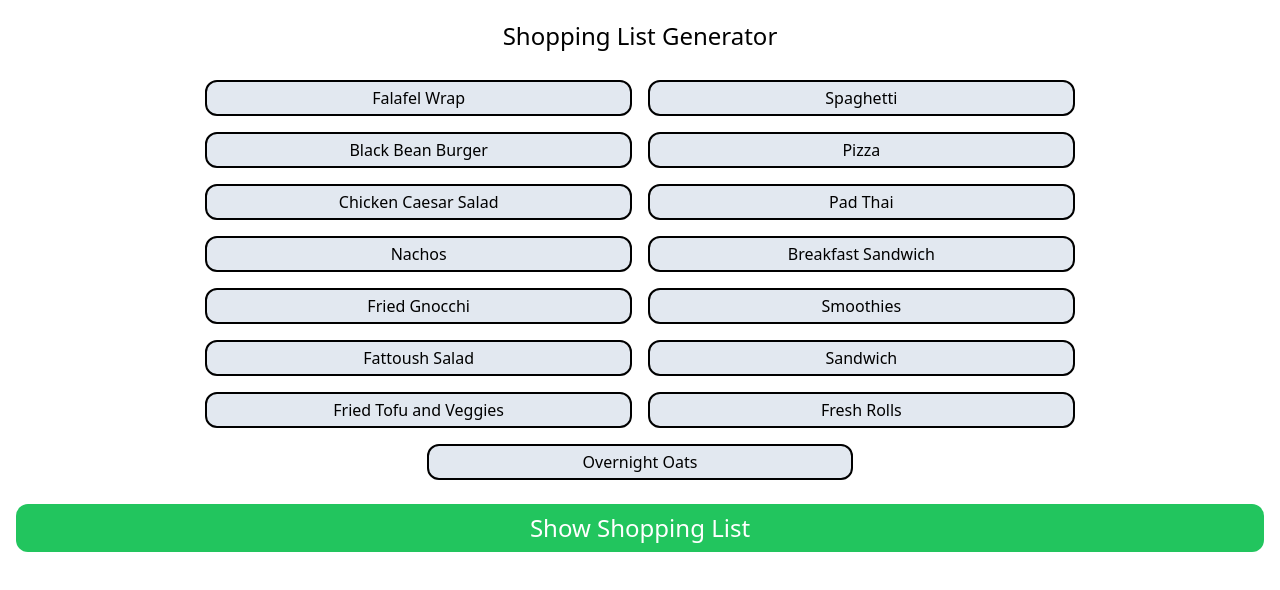
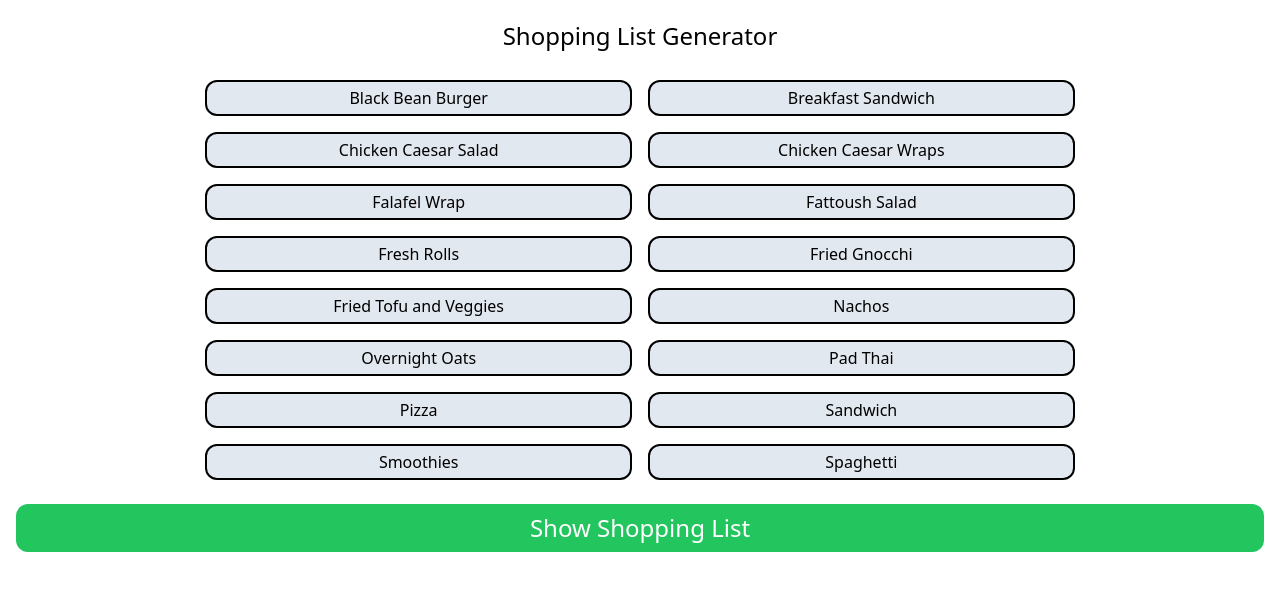
Before and after one commit to erinlynagh/shopping-list-generator, a Next.js app: page / in a window 1280 px wide. Shown: the top 590 px of the page. Built offline with nearby package versions, Linux system fonts and the light colour scheme.

Commit message:
New list categories

```diff
--- a/pages/index.js
+++ b/pages/index.js
@@ -4,34 +4,33 @@ import React, { useState } from "react";
 import Modal from "react-modal";
 
 const categories = {
-  vegetables: { name: "Vegetables" },
-  other: { name: "Other" },
-  fruits: { name: "Fruits" },
-  meat: { name: "Meat" },
-  dairy: { name: "Dairy" },
-  bread: { name: "Bread" },
+  produce: { name: "Produce" },
+  other: { name: "Pantry" },
+  freezer: { name: "Freezer" },
+  fridge: { name: "Fridge" },
+  bakery: { name: "Bakery" },
 };
 
 const ingredients = {
   falafel: {
     name: "Falafel",
-    category: categories.other,
+    category: categories.fridge,
   },
   lettuce: {
     name: "Lettuce",
-    category: categories.vegetables,
+    category: categories.produce,
   },
   tomato: {
     name: "Tomato",
-    category: categories.vegetables,
+    category: categories.produce,
   },
   naan: {
     name: "Naan Bread",
-    category: categories.bread,
+    category: categories.bakery,
   },
   onion: {
     name: "Onion",
-    category: categories.vegetables,
+    category: categories.produce,
   },
   hummus: {
     name: "Hummus",
@@ -39,7 +38,7 @@ const ingredients = {
   },
   parsley: {
     name: "Parsley",
-    category: categories.vegetables,
+    category: categories.produce,
   },
   mayo: {
     name: "Mayo",
@@ -47,10 +46,10 @@ const ingredients = {
   },
   cucumber: {
     name: "Cucumber",
-    category: categories.vegetables,
+    category: categories.produce,
   },
-  olive: {
-    name: "Olive",
+  olives: {
+    name: "Olives",
     category: categories.other,
   },
   spaghetti: {
@@ -63,47 +62,47 @@ const ingredients = {
   },
   meatballs: {
     name: "Meatballs",
-    category: categories.meat,
+    category: categories.freezer,
   },
   parmesean: {
     name: "Parmesean",
-    category: categories.dairy,
+    category: categories.fridge,
   },
   blackBeanBurger: {
     name: "Black Bean Burger",
-    category: categories.meat,
+    category: categories.freezer,
   },
   cheddar: {
     name: "Cheddar",
-    category: categories.dairy,
+    category: categories.fridge,
   },
   buns: {
     name: "Buns",
-    category: categories.bread,
+    category: categories.bakery,
   },
   fries: {
     name: "Fries",
-    category: categories.other,
+    category: categories.freezer,
   },
   dough: {
     name: "Dough",
-    category: categories.bread,
+    category: categories.bakery,
   },
   mozzarella: {
     name: "Mozzarella",
-    category: categories.dairy,
+    category: categories.fridge,
   },
   basil: {
     name: "Basil",
-    category: categories.vegetables,
+    category: categories.produce,
   },
   garlic: {
     name: "Garlic",
-    category: categories.vegetables,
+    category: categories.produce,
   },
   chicken: {
     name: "Chicken",
-    category: categories.meat,
+    category: categories.freezer,
   },
   caesarDressing: {
     name: "Caesar Dressing",
@@ -123,7 +122,7 @@ const ingredients = {
   },
   tofu: {
     name: "Tofu",
-    category: categories.vegetables,
+    category: categories.produce,
   },
   peanuts: {
     name: "Peanuts",
@@ -135,19 +134,19 @@ const ingredients = {
   },
   carrots: {
     name: "Carrots",
-    category: categories.vegetables,
+    category: categories.produce,
   },
   broccoli: {
     name: "Broccoli",
-    category: categories.vegetables,
+    category: categories.produce,
   },
   lime: {
     name: "Lime",
-    category: categories.fruits,
+    category: categories.produce,
   },
   cilantro: {
     name: "Cilantro",
-    category: categories.vegetables,
+    category: categories.produce,
   },
   sesameOil: {
     name: "Sesame Oil",
@@ -159,7 +158,7 @@ const ingredients = {
   },
   groundBeef: {
     name: "Ground Beef",
-    category: categories.meat,
+    category: categories.freezer,
   },
   salsa: {
     name: "Salsa",
@@ -167,7 +166,11 @@ const ingredients = {
   },
   avocado: {
     name: "Avocado",
-    category: categories.fruits,
+    category: categories.produce,
+  },
+  tortilla: {
+    name: "Tortilla",
+    category: categories.bakery,
   },
   texMexSeasoning: {
     name: "Tex Mex Seasoning",
@@ -175,15 +178,15 @@ const ingredients = {
   },
   eggs: {
     name: "Eggs",
-    category: categories.other,
+    category: categories.freezer,
   },
   hashbrown: {
     name: "Hashbrown",
-    category: categories.other,
+    category: categories.freezer,
   },
   sausage: {
     name: "Sausage",
-    category: categories.meat,
+    category: categories.freezer,
   },
   gnocchi: {
     name: "Gnocchi",
@@ -195,7 +198,7 @@ const ingredients = {
   },
   milk: {
     name: "Milk",
-    category: categories.dairy,
+    category: categories.fridge,
   },
   juice: {
     name: "Juice",
@@ -207,11 +210,11 @@ const ingredients = {
   },
   frozenFruit: {
     name: "Frozen Fruit",
-    category: categories.other,
+    category: categories.freezer,
   },
   greenPepper: {
     name: "Green Pepper",
-    category: categories.vegetables,
+    category: categories.produce,
   },
   fattoushDressing: {
     name: "Fattoush Dressing",
@@ -219,11 +222,11 @@ const ingredients = {
   },
   deliMeat: {
     name: "Deli Meat",
-    category: categories.meat,
+    category: categories.fridge,
   },
   frozenVegetables: {
     name: "Frozen Vegetables",
-    category: categories.other,
+    category: categories.freezer,
   },
   ricePaper: {
     name: "Rice Paper",
@@ -239,7 +242,7 @@ const ingredients = {
   },
   blueberries: {
     name: "Blueberries",
-    category: categories.fruits,
+    category: categories.produce,
   },
   chocolateChips: {
     name: "Chocolate Chips",
@@ -248,31 +251,6 @@ const ingredients = {
 };
 
 const recipes = [
-  {
-    name: "Falafel Wrap",
-    ingredients: [
-      ingredients.falafel,
-      ingredients.lettuce,
-      ingredients.tomato,
-      ingredients.naan,
-      ingredients.onion,
-      ingredients.hummus,
-      ingredients.parsley,
-      ingredients.mayo,
-      ingredients.cucumber,
-      ingredients.olive,
-    ],
-  },
-  {
-    name: "Spaghetti",
-    ingredients: [
-      ingredients.spaghetti,
-      ingredients.tomatoSauce,
-      ingredients.meatballs,
-      ingredients.parmesean,
-      ingredients.onion,
-    ],
-  },
   {
     name: "Black Bean Burger",
     ingredients: [
@@ -287,14 +265,13 @@ const recipes = [
     ],
   },
   {
-    name: "Pizza",
+    name: "Breakfast Sandwich",
     ingredients: [
-      ingredients.dough,
-      ingredients.tomatoSauce,
-      ingredients.mozzarella,
-      ingredients.olive,
-      ingredients.basil,
-      ingredients.garlic,
+      ingredients.buns,
+      ingredients.eggs,
+      ingredients.cheddar,
+      ingredients.hashbrown,
+      ingredients.sausage,
     ],
   },
   {
@@ -306,6 +283,96 @@ const recipes = [
       ingredients.tomato,
       ingredients.parmesean,
       ingredients.pitaChips,
+    ],
+  },
+  {
+    name: "Chicken Caesar Wraps",
+    ingredients: [
+      ingredients.chicken,
+      ingredients.caesarDressing,
+      ingredients.lettuce,
+      ingredients.tomato,
+      ingredients.parmesean,
+      ingredients.pitaChips,
+      ingredients.tortilla,
+    ],
+  },
+  {
+    name: "Falafel Wrap",
+    ingredients: [
+      ingredients.falafel,
+      ingredients.lettuce,
+      ingredients.tomato,
+      ingredients.naan,
+      ingredients.onion,
+      ingredients.hummus,
+      ingredients.parsley,
+      ingredients.mayo,
+      ingredients.cucumber,
+      ingredients.olives,
+    ],
+  },
+  {
+    name: "Fattoush Salad",
+    ingredients: [
+      ingredients.lettuce,
+      ingredients.tomato,
+      ingredients.cucumber,
+      ingredients.greenPepper,
+      ingredients.onion,
+      ingredients.parsley,
+      ingredients.olives,
+      ingredients.pitaChips,
+      ingredients.fattoushDressing,
+    ],
+  },
+  {
+    name: "Fresh Rolls",
+    ingredients: [
+      ingredients.ricePaper,
+      ingredients.lettuce,
+      ingredients.riceNoodles,
+      ingredients.avocado,
+      ingredients.soySauce,
+      ingredients.cilantro,
+      ingredients.peanutButter,
+    ],
+  },
+  {
+    name: "Fried Gnocchi",
+    ingredients: [
+      ingredients.gnocchi,
+      ingredients.pesto,
+      ingredients.tomatoSauce,
+      ingredients.mozzarella,
+    ],
+  },
+  {
+    name: "Fried Tofu and Veggies",
+    ingredients: [ingredients.tofu, ingredients.frozenVegetables],
+  },
+  {
+    name: "Nachos",
+    ingredients: [
+      ingredients.tortillaChips,
+      ingredients.cheddar,
+      ingredients.tomato,
+      ingredients.lettuce,
+      ingredients.onion,
+      ingredients.groundBeef,
+      ingredients.salsa,
+      ingredients.avocado,
+      ingredients.texMexSeasoning,
+      ingredients.cilantro,
+    ],
+  },
+  {
+    name: "Overnight Oats",
+    ingredients: [
+      ingredients.oats,
+      ingredients.milk,
+      ingredients.blueberries,
+      ingredients.chocolateChips,
     ],
   },
   {
@@ -324,60 +391,14 @@ const recipes = [
     ],
   },
   {
-    name: "Nachos",
+    name: "Pizza",
     ingredients: [
-      ingredients.tortillaChips,
-      ingredients.cheddar,
-      ingredients.tomato,
-      ingredients.lettuce,
-      ingredients.onion,
-      ingredients.groundBeef,
-      ingredients.salsa,
-      ingredients.avocado,
-      ingredients.texMexSeasoning,
-      ingredients.cilantro,
-    ],
-  },
-  {
-    name: "Breakfast Sandwich",
-    ingredients: [
-      ingredients.buns,
-      ingredients.eggs,
-      ingredients.cheddar,
-      ingredients.hashbrown,
-      ingredients.sausage,
-    ],
-  },
-  {
-    name: "Fried Gnocchi",
-    ingredients: [
-      ingredients.gnocchi,
-      ingredients.pesto,
+      ingredients.dough,
       ingredients.tomatoSauce,
       ingredients.mozzarella,
-    ],
-  },
-  {
-    name: "Smoothies",
-    ingredients: [
-      ingredients.frozenFruit,
-      ingredients.milk,
-      ingredients.juice,
-      ingredients.proteinPowder,
-    ],
-  },
-  {
-    name: "Fattoush Salad",
-    ingredients: [
-      ingredients.lettuce,
-      ingredients.tomato,
-      ingredients.cucumber,
-      ingredients.greenPepper,
-      ingredients.onion,
-      ingredients.parsley,
-      ingredients.olive,
-      ingredients.pitaChips,
-      ingredients.fattoushDressing,
+      ingredients.olives,
+      ingredients.basil,
+      ingredients.garlic,
     ],
   },
   {
@@ -393,28 +414,22 @@ const recipes = [
     ],
   },
   {
-    name: "Fried Tofu and Veggies",
-    ingredients: [ingredients.tofu, ingredients.frozenVegetables],
-  },
-  {
-    name: "Fresh Rolls",
+    name: "Smoothies",
     ingredients: [
-      ingredients.ricePaper,
-      ingredients.lettuce,
-      ingredients.riceNoodles,
-      ingredients.avocado,
-      ingredients.soySauce,
-      ingredients.cilantro,
-      ingredients.peanutButter,
+      ingredients.frozenFruit,
+      ingredients.milk,
+      ingredients.juice,
+      ingredients.proteinPowder,
     ],
   },
   {
-    name: "Overnight Oats",
+    name: "Spaghetti",
     ingredients: [
-      ingredients.oats,
-      ingredients.milk,
-      ingredients.blueberries,
-      ingredients.chocolateChips,
+      ingredients.spaghetti,
+      ingredients.tomatoSauce,
+      ingredients.meatballs,
+      ingredients.parmesean,
+      ingredients.onion,
     ],
   },
 ];
@@ -492,11 +507,24 @@ export default function Home() {
         isOpen={modalIsOpen}
         onRequestClose={closeModal}
         contentLabel="Ingredients Modal"
+        ariaHideApp={false}
       >
         <div className="text-center flex-col">
+          {/* {selectedRecipes.map((recipe, i) => (
+            <span key={i} className="text-2xl">
+              {i < selectedRecipes.length - 1
+                ? recipe.name + ", "
+                : recipe.name}
+            </span>
+          ))}
+          <p>---</p> */}
           {getIngredients().map((ingredient, i) => {
             if (!selectedCategories.includes(ingredient.category.name)) {
-              console.log(selectedCategories.push(ingredient.category.name));
+              {
+                <p className="invisible">
+                  {selectedCategories.push(ingredient.category.name)}
+                </p>;
+              }
               return (
                 <React.Fragment key={i}>
                   <h2 className="text-2xl">{ingredient.category.name}</h2>
@@ -541,7 +569,9 @@ export default function Home() {
           Shopping List Generator
         </h1>
         <div className="flex justify-center flex-wrap">
-          {recipes.map((recipe, i) => (
+          {recipes
+            .sort((a, b) => a.name > b.name)
+            .map((recipe, i) => (
               <div
                 key={i}
                 onClick={() => toggleRecipe(recipe)}
```
Lines whose indentation alone changed are shown as unchanged.
